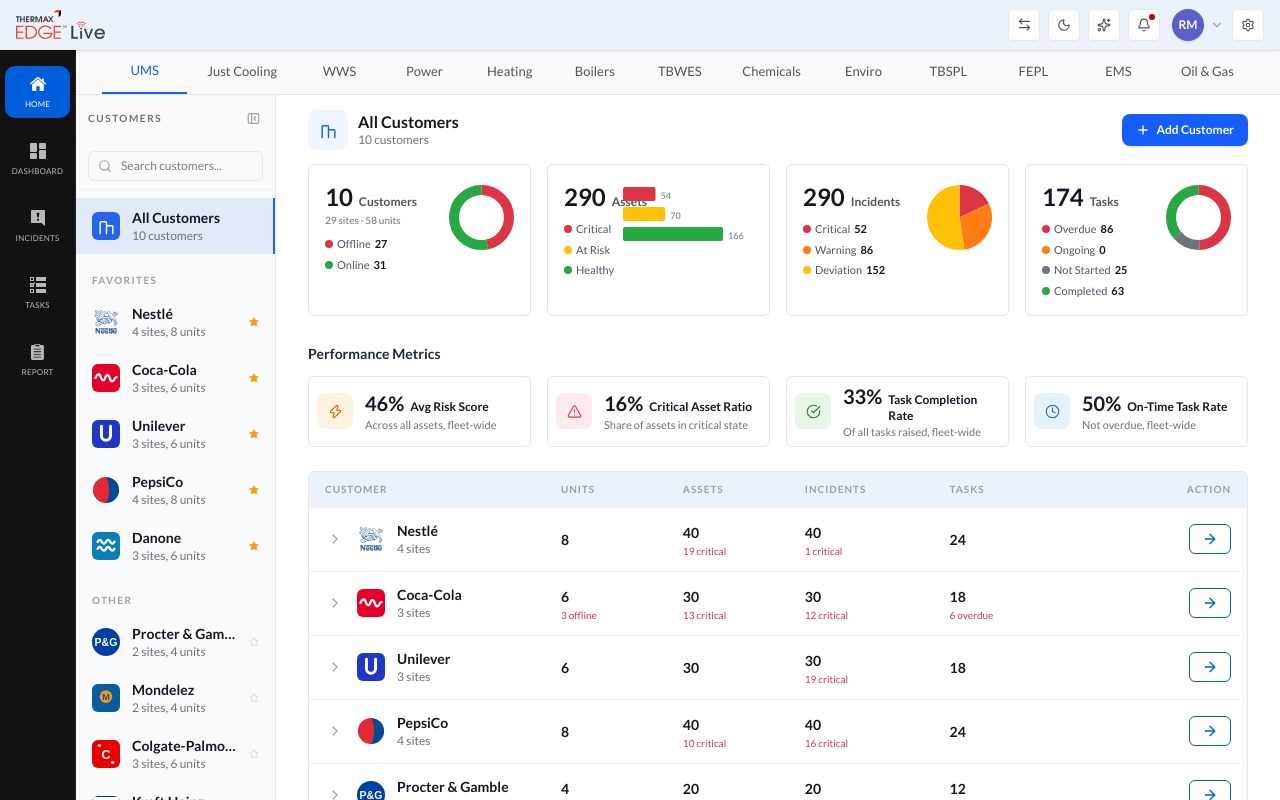
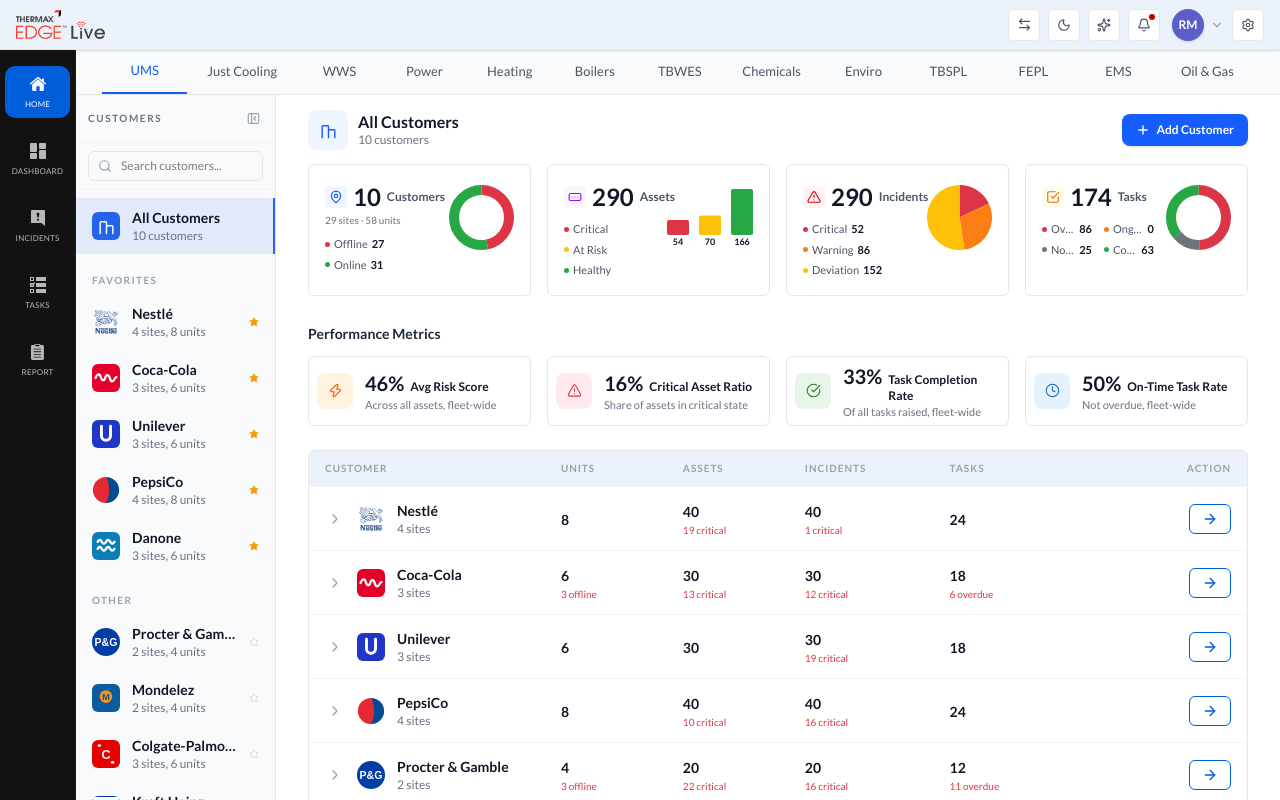
Before and after one commit to ramachandrudum/TmxEdgeLiveNew, a React (Vite) app: page / in a window 1280 px wide. Shown: the top 800 px of the page. Built offline with nearby package versions, Linux system fonts and the light colour scheme.

Commit message:
features added

```diff
--- a/src/components/DashboardPage.tsx
+++ b/src/components/DashboardPage.tsx
@@ -9,7 +9,7 @@
   Search,
   X,
 } from 'lucide-react'
-import { useState } from 'react'
+import React, { useState } from 'react'
 import {
   DOT_COLOR,
   TREND_PATH,
@@ -1008,9 +1008,58 @@
         <div className={`flex-1 min-h-0 ${isAssetSelected ? '' : 'overflow-y-auto'} px-4 lg:px-6 py-4 flex flex-col gap-4`}>
           {isSiteSelected && (
             <div className="grid grid-cols-2 md:grid-cols-3 xl:grid-cols-5 gap-3 shrink-0">
-              {kpis.map((k) => (
+              {kpis.map((k) => {
+                const iconMap: Record<string, { icon: React.ReactNode; bg: string }> = {
+                  'Power Consumption': {
+                    bg: 'bg-amber-50',
+                    icon: (
+                      <svg width="14" height="14" viewBox="0 0 24 24" fill="none" stroke="currentColor" strokeWidth="2" strokeLinecap="round" strokeLinejoin="round" className="text-amber-600">
+                        <polygon points="13 2 3 14 12 14 11 22 21 10 12 10 13 2" />
+                      </svg>
+                    ),
+                  },
+                  'Thermal Consumption': {
+                    bg: 'bg-orange-50',
+                    icon: (
+                      <svg width="14" height="14" viewBox="0 0 24 24" fill="none" stroke="currentColor" strokeWidth="2" strokeLinecap="round" strokeLinejoin="round" className="text-orange-600">
+                        <path d="M14 14.76V3.5a2.5 2.5 0 0 0-5 0v11.26a4.5 4.5 0 1 0 5 0z" />
+                      </svg>
+                    ),
+                  },
+                  'Water Consumption': {
+                    bg: 'bg-blue-50',
+                    icon: (
+                      <svg width="14" height="14" viewBox="0 0 24 24" fill="none" stroke="currentColor" strokeWidth="2" strokeLinecap="round" strokeLinejoin="round" className="text-blue-600">
+                        <path d="M12 2.69l5.66 5.66a8 8 0 1 1-11.31 0z" />
+                      </svg>
+                    ),
+                  },
+                  'GHG Emissions': {
+                    bg: 'bg-gray-100',
+                    icon: (
+                      <svg width="14" height="14" viewBox="0 0 24 24" fill="none" stroke="currentColor" strokeWidth="2" strokeLinecap="round" strokeLinejoin="round" className="text-gray-600">
+                        <path d="M17.5 19H9a7 7 0 1 1 6.71-9h1.79a4.5 4.5 0 1 1 0 9z" />
+                      </svg>
+                    ),
+                  },
+                  'Savings': {
+                    bg: 'bg-green-50',
+                    icon: (
+                      <svg width="14" height="14" viewBox="0 0 24 24" fill="none" stroke="currentColor" strokeWidth="2" strokeLinecap="round" strokeLinejoin="round" className="text-green-600">
+                        <line x1="12" y1="1" x2="12" y2="23" />
+                        <path d="M17 5H9.5a3.5 3.5 0 0 0 0 7h5a3.5 3.5 0 0 1 0 7H6" />
+                      </svg>
+                    ),
+                  },
+                }
+                return (
                   <div key={k.label} className="bg-white border border-gray-200 rounded-md pt-3 px-4 overflow-hidden flex flex-col">
-                  <div className="text-[11px] font-semibold text-gray-500">{k.label}</div>
+                    <div className="flex items-center gap-1.5 text-[11px] font-semibold text-gray-500">
+                      <span className={`inline-flex items-center justify-center w-[22px] h-[22px] rounded ${iconMap[k.label].bg}`}>
+                        {iconMap[k.label].icon}
+                      </span>
+                      {k.label}
+                    </div>
                     <div className="flex items-baseline justify-between mt-1">
                       <span className="text-2xl font-bold text-gray-900">
                         {k.value}
@@ -1025,7 +1074,8 @@
                       </svg>
                     </div>
                   </div>
-              ))}
+                )
+              })}
             </div>
           )}
           {isAssetSelected ? (
--- a/src/components/RightSidebar.tsx
+++ b/src/components/RightSidebar.tsx
@@ -35,7 +35,7 @@
 
 export default function RightSidebar({ onClose }: { onClose: () => void }) {
   return (
-    <div className="w-[340px] shrink-0 border-l border-gray-200 bg-white flex flex-col min-h-0">
+    <div className="w-[300px] shrink-0 border-l border-gray-200 bg-white flex flex-col min-h-0">
       <div className="flex items-center justify-between px-3 py-2 border-b border-gray-200 shrink-0">
         <div className="flex flex-col">
           <span className="text-[13px] font-bold text-gray-900">Priority Actions</span>
--- a/src/components/SummaryCards.tsx
+++ b/src/components/SummaryCards.tsx
@@ -7,6 +7,8 @@
   label: string
   caption?: string
   legends: Legend[]
+  icon: React.ReactNode
+  iconBg: string
 }
 
 function Donut({ legends, size = 65, stroke = 10 }: { legends: Legend[]; size?: number; stroke?: number }) {
@@ -67,23 +69,35 @@
   )
 }
 
-function Bars({ legends, width = 130 }: { legends: Legend[]; width?: number }) {
+function Bars({ legends }: { legends: Legend[] }) {
   const max = Math.max(...legends.map((l) => l.value), 1)
+  const barW = 22
+  const gap = 10
+  const chartH = 50
+  const totalW = legends.length * (barW + gap) - gap
+
   return (
-    <svg width={width} height={65} viewBox={`0 0 ${width} 65`} className="shrink-0">
+    <div className="shrink-0 flex flex-col items-center">
+      <svg width={totalW} height={chartH} viewBox={`0 0 ${totalW} ${chartH}`}>
         {legends.map((l, i) => {
-        const barH = 14
-        const gap = 6
-        const y = i * (barH + gap) + 2
-        const w = Math.max((l.value / max) * (width - 30), 4)
+          const x = i * (barW + gap)
+          const h = Math.max((l.value / max) * (chartH - 4), 4)
+          const y = chartH - h
           return (
             <g key={l.label}>
-            <rect x={0} y={y} width={w} height={barH} rx={2} fill={l.color} />
-            <text x={w + 5} y={y + barH - 2} className="fill-gray-500" fontSize={9}>{l.value}</text>
+              <rect x={x} y={y} width={barW} height={h} rx={2} fill={l.color} />
             </g>
           )
         })}
       </svg>
+      <div className="flex" style={{ gap }}>
+        {legends.map((l) => (
+          <div key={l.label} className="flex flex-col items-center" style={{ width: barW }}>
+            <span className="text-[9px] font-bold text-gray-900">{l.value}</span>
+          </div>
+        ))}
+      </div>
+    </div>
   )
 }
 
@@ -101,6 +115,13 @@
         { label: 'Offline', value: s.unitsOffline, color: '#dc3545' },
         { label: 'Online', value: s.unitsOnline, color: '#28a745' },
       ],
+      iconBg: 'bg-blue-50',
+      icon: (
+        <svg width="14" height="14" viewBox="0 0 24 24" fill="none" stroke="currentColor" strokeWidth="2" strokeLinecap="round" strokeLinejoin="round" className="text-blue-600">
+          <path d="M20 10c0 6-8 12-8 12s-8-6-8-12a8 8 0 0 1 16 0Z" />
+          <circle cx="12" cy="10" r="3" />
+        </svg>
+      ),
     },
     {
       key: 'assets',
@@ -111,6 +132,15 @@
         { label: 'At Risk', value: s.assetHealth.atRisk, color: '#ffc107', hideValue: true },
         { label: 'Healthy', value: s.assetHealth.healthy, color: '#28a745', hideValue: true },
       ],
+      iconBg: 'bg-purple-50',
+      icon: (
+        <svg width="14" height="14" viewBox="0 0 24 24" fill="none" stroke="currentColor" strokeWidth="2" strokeLinecap="round" strokeLinejoin="round" className="text-purple-600">
+          <rect x="2" y="6" width="20" height="12" rx="2" />
+          <path d="M12 12h.01" />
+          <path d="M17 12h.01" />
+          <path d="M7 12h.01" />
+        </svg>
+      ),
     },
     {
       key: 'incidents',
@@ -121,6 +151,14 @@
         { label: 'Warning', value: s.incidentsBreakdown.warning, color: '#fd7e14' },
         { label: 'Deviation', value: s.incidentsBreakdown.deviation, color: '#ffc107' },
       ],
+      iconBg: 'bg-red-50',
+      icon: (
+        <svg width="14" height="14" viewBox="0 0 24 24" fill="none" stroke="currentColor" strokeWidth="2" strokeLinecap="round" strokeLinejoin="round" className="text-red-600">
+          <path d="M10.29 3.86 1.82 18a2 2 0 0 0 1.71 3h16.94a2 2 0 0 0 1.71-3L13.71 3.86a2 2 0 0 0-3.42 0z" />
+          <line x1="12" y1="9" x2="12" y2="13" />
+          <line x1="12" y1="17" x2="12.01" y2="17" />
+        </svg>
+      ),
     },
     {
       key: 'tasks',
@@ -132,6 +170,13 @@
         { label: 'Not Started', value: s.tasksBreakdown.notStarted, color: '#6c757d' },
         { label: 'Completed', value: s.tasksBreakdown.completed, color: '#28a745' },
       ],
+      iconBg: 'bg-amber-50',
+      icon: (
+        <svg width="14" height="14" viewBox="0 0 24 24" fill="none" stroke="currentColor" strokeWidth="2" strokeLinecap="round" strokeLinejoin="round" className="text-amber-600">
+          <path d="M9 11l3 3L22 4" />
+          <path d="M21 12v7a2 2 0 0 1-2 2H5a2 2 0 0 1-2-2V5a2 2 0 0 1 2-2h11" />
+        </svg>
+      ),
     },
   ]
 
@@ -141,17 +186,31 @@
         <div key={card.key} className="bg-white border border-gray-200 rounded-md p-4">
           <div className="flex items-start gap-3">
             <div className="flex-1 min-w-0">
-              <div className="flex items-baseline gap-1.5">
+              <div className="flex items-center gap-1.5">
+                <span className={`inline-flex items-center justify-center w-[22px] h-[22px] rounded shrink-0 ${card.iconBg}`}>
+                  {card.icon}
+                </span>
                 <span className="text-2xl font-bold text-gray-900">{card.num}</span>
                 <span className="text-xs text-gray-600 font-semibold">{card.label}</span>
               </div>
               {card.caption && (
                 <span className="text-[10px] text-gray-500 block mb-1">{card.caption}</span>
               )}
+              {card.key === 'tasks' ? (
+                <div className="mt-2 grid grid-cols-2 gap-x-3 gap-y-1">
+                  {card.legends.map((l) => (
+                    <div key={l.label} className="flex items-center gap-1">
+                      <span className="w-[5px] h-[5px] rounded-full shrink-0" style={{ background: l.color }} />
+                      <span className="text-[11px] text-gray-600 truncate">{l.label}</span>
+                      <span className="text-[11px] font-semibold text-gray-900">{l.value}</span>
+                    </div>
+                  ))}
+                </div>
+              ) : (
                 <div className="mt-2 flex flex-wrap gap-x-3 gap-y-1">
                   {card.legends.map((l) => (
                     <div key={l.label} className="flex items-center gap-1">
-                    <span className="w-2 h-2 rounded-full shrink-0" style={{ background: l.color }} />
+                      <span className="w-[5px] h-[5px] rounded-full shrink-0" style={{ background: l.color }} />
                       <span className="text-[11px] text-gray-600 truncate">{l.label}</span>
                       {!l.hideValue && (
                         <span className="text-[11px] font-semibold text-gray-900">{l.value}</span>
@@ -159,6 +218,7 @@
                     </div>
                   ))}
                 </div>
+              )}
             </div>
             <div className="shrink-0 pt-1">
               {card.key === 'sites' && <Donut legends={card.legends} />}
--- a/src/index.css
+++ b/src/index.css
@@ -38,7 +38,7 @@
 .av-section-count { font-weight: 400; color: #9ca3af; }
 
 .gauge-grid { display: grid; grid-template-columns: repeat(4, 1fr); gap: 12px; }
-.gauge-card { background: #fff; border: 1px solid var(--bd); border-radius: 12px; padding: 14px; display: flex; flex-direction: column; }
+.gauge-card { background: #fff; border: 1px solid var(--bd); border-radius: 5px; padding: 14px; display: flex; flex-direction: column; }
 .gauge-hdr { display: flex; justify-content: space-between; align-items: center; margin-bottom: 8px; }
 .gauge-title { font-size: 12px; font-weight: 700; color: #374151; }
 .gauge-range { font-size: 10px; color: #9ca3af; cursor: pointer; }
@@ -51,7 +51,7 @@
 .gf-v { font-size: 11px; font-weight: 700; color: #374151; margin-top: 1px; }
 
 .apc-row { display: grid; grid-template-columns: 1fr 1fr; gap: 12px; }
-.apc-card { background: #fff; border: 1px solid var(--bd); border-radius: 12px; padding: 14px; }
+.apc-card { background: #fff; border: 1px solid var(--bd); border-radius: 5px; padding: 14px; }
 .apc-hdr { display: flex; align-items: center; gap: 8px; margin-bottom: 10px; flex-wrap: wrap; }
 .apc-hdr-title { font-size: 12px; font-weight: 700; color: #374151; }
 .apc-badge { font-size: 10px; font-weight: 600; padding: 2px 8px; border-radius: 99px; background: rgba(0,109,78,0.08); color: var(--gm); }
```
Also changed, not shown: src/components/AssetOverview.tsx (+5 -58 lines). Lines whose indentation alone changed are shown as unchanged.
